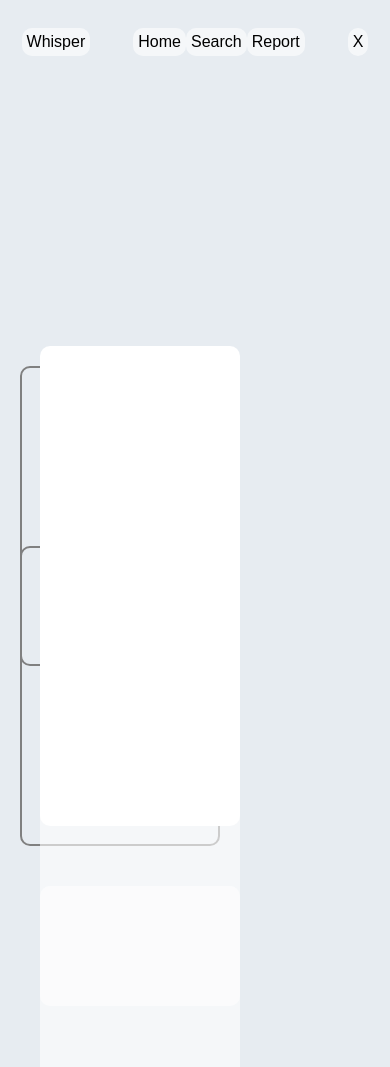
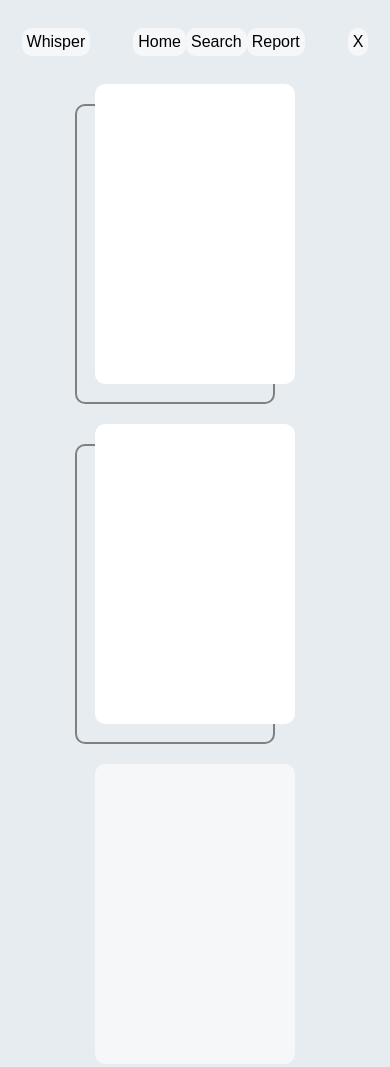
Before and after one commit to AlexChika/test, a plain HTML site: page index.html in a window 390 px wide. Shown: the top 1067 px of the page. Drawn offline with Linux system fonts and the light colour scheme.

Commit message:
first trial

```diff
--- a/index.css
+++ b/index.css
@@ -22,33 +22,7 @@ a {
 li {
   list-style: none;
 }
-nav {
-  min-height: 60vh;
-  /* background: linear-gradient(
-    170deg,
-    rgba(255, 255, 255, 1),
-    rgba(0, 0, 0, 1),
-    rgba(255, 255, 255, 1),
-    rgba(0, 0, 0, 1),
-    rgba(255, 255, 255, 1),
-    rgba(0, 0, 0, 1),
-    rgba(255, 255, 255, 1),
-    rgba(0, 0, 0, 1),
-    transparent 60%
-  ); */
-  /* background: linear-gradient(
-    170deg,
-    rgba(255, 255, 255, 0.3),
-    rgba(0, 0, 0, 0.3),
-    rgba(255, 255, 255, 0.3),
-    rgba(0, 0, 0, 0.3),
-    rgba(255, 255, 255, 0.3),
-    rgba(0, 0, 0, 0.3),
-    rgba(255, 255, 255, 0.3),
-    rgba(0, 0, 0, 0.3),
-    transparent 60%
-  ); */
-}
+
 nav div {
   min-height: 10vh;
   width: 100%;
@@ -70,15 +44,15 @@ span {
   /* color: black; */
 }
 section {
+  margin-bottom: 40px;
   display: flex;
+  justify-content: space-evenly;
+  align-items: center;
 }
 .box1,
 .box2 {
   width: 200px;
   height: 300px;
-  margin-left: 40px;
-  margin-top: -10em;
-  margin-bottom: 40px;
   position: relative;
 }
 .box1 {
@@ -93,7 +67,6 @@ section {
   border: 2px solid gray;
   width: 100%;
   height: 100%;
-  /* background: rgb(231, 236, 241); */
   left: -20px;
   top: 20px;
   z-index: -1;
@@ -108,6 +81,9 @@ h1 {
 @media screen and (max-width: 500px) {
   section {
     flex-direction: column;
+  }
+  section div {
+    margin-bottom: 40px;
   }
 }
 
```
